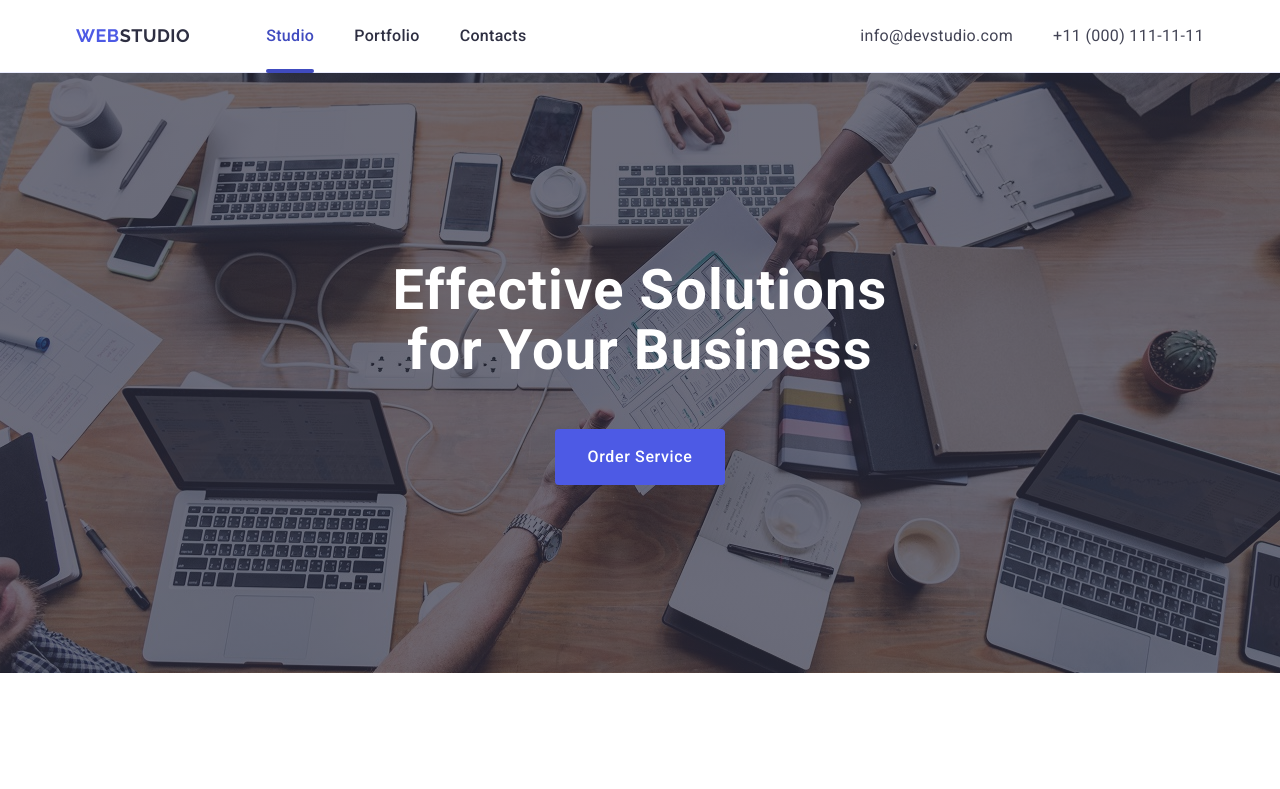
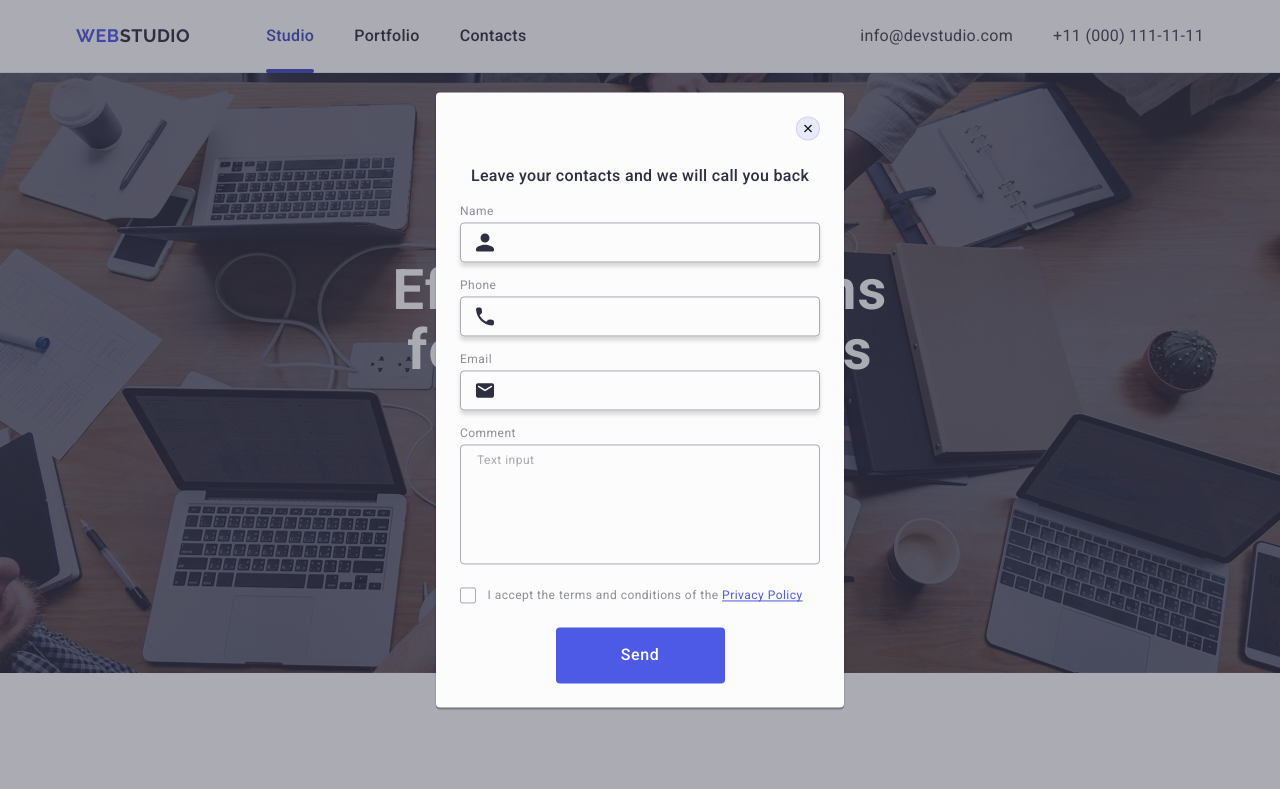
Before and after one commit to dmytro-talan/goit-markup-hw-05, a plain HTML site: page index.html in a window 1280 px wide. Shown: the top 789 px of the page. Drawn offline with nearby package versions, Linux system fonts and the light colour scheme.

Commit message:
add-hw-05

```diff
--- a/css/styles.css
+++ b/css/styles.css
@@ -664,7 +664,8 @@ width: 100%;
 height: 100%;
 background-color: rgba(46, 47, 66, 0.4);
 
-transition: opacity 250ms cubic-bezier(0.4, 0, 0.2, 1), visibility 250ms cubic-bezier(0.4, 0, 0.2, 1);
+transition: opacity 250ms cubic-bezier(0.4, 0, 0.2, 1),
+         visibility 250ms cubic-bezier(0.4, 0, 0.2, 1);
 opacity: 0;
 visibility: hidden;
 pointer-events: none;
@@ -674,8 +675,6 @@ pointer-events: none;
         opacity: 1;
                 visibility: visible;
                 pointer-events: initial;
-        transition: opacity 250ms cubic-bezier(0.4, 0, 0.2, 1), visibility 250ms cubic-bezier(0.4, 0, 0.2, 1);
-                transition-property: opacity, visability;
 }
 
 .modal {
@@ -762,6 +761,7 @@ pointer-events: none;
 
 .modal-form-wrapper {
         position: relative;
+        margin-bottom: 8px;
 }
 
 .modal-form-input {
@@ -862,7 +862,7 @@ pointer-events: none;
         height: 16px;
         margin-right: 8px;
         background-color: transparent;
-        border: 1px solid var(--navyblue-modal)
+        border: 1px solid var(--navyblue-modal);
         fill: transparent;
         border-radius: 2px;
 
@@ -876,6 +876,7 @@ pointer-events: none;
 }
 
 input[type='checkbox']:checked + .agreement-wrapper > .agreement-checkbox {
+        fill: var(--cloud);
         background-color: var(--ocean);
         border: none
 
--- a/index.html
+++ b/index.html
@@ -442,7 +442,7 @@
 </footer>
 
 <!-- Modal Window -->
- <div class="backdrop">
+ <div class="backdrop is-open">
     <div class="modal">
         <button class="modal_button" type="button">
             <svg class="modal_button_icon" width="8" height="8">
```
